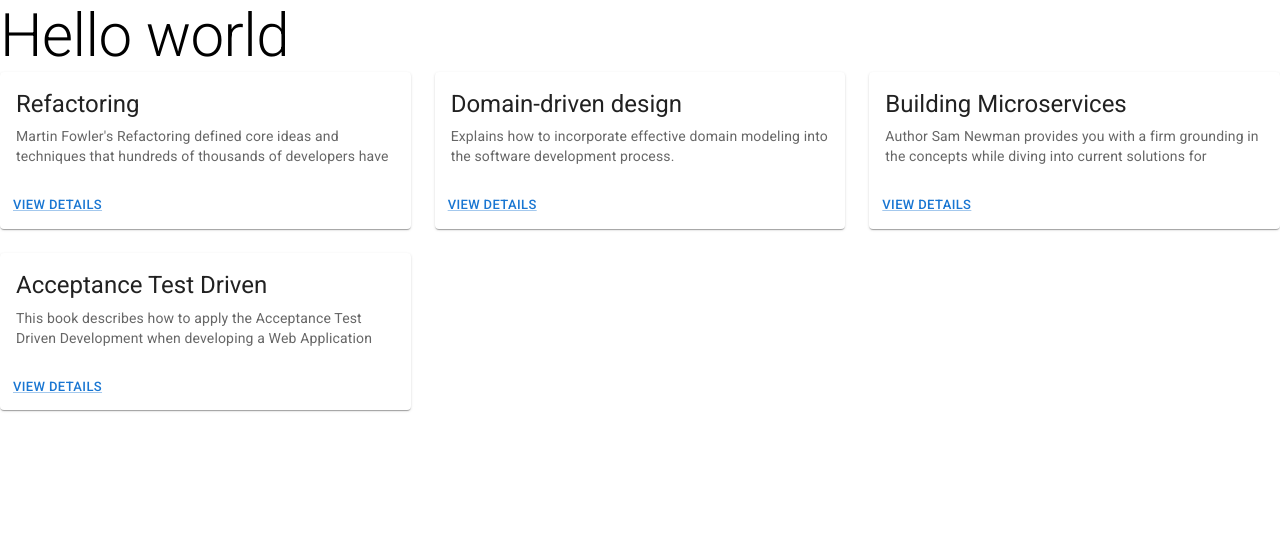
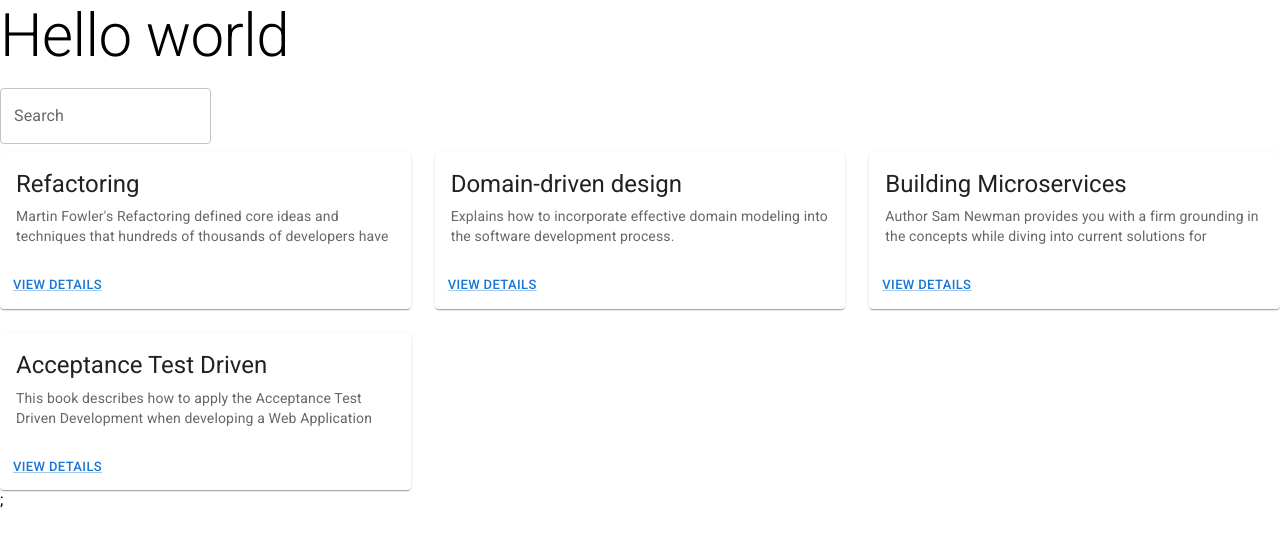
Before and after one commit to francescobilotta/react-test-driven-book-application, a React (Create React App) app: page / in a window 1280 px wide. Shown: the top 546 px of the page. Built offline with nearby package versions, Linux system fonts and the light colour scheme; data requests are answered from the project's data file.

Commit message:
Search Box Implemented

```diff
--- a/package.json
+++ b/package.json
@@ -7,8 +7,6 @@
     "@emotion/styled": "11.10.4",
     "@mui/icons-material": "5.10.6",
     "@mui/material": "5.10.6",
-    "@testing-library/jest-dom": "5.16.5",
-    "@testing-library/user-event": "13.5.0",
     "@types/jest": "27.5.2",
     "@types/node": "16.11.60",
     "@types/react": "18.0.21",
@@ -72,6 +70,8 @@
     "eslint-plugin-react-hooks": "4.6.0",
     "eslint-plugin-simple-import-sort": "8.0.0",
     "eslint-plugin-sort-keys-fix": "1.1.2",
+    "@testing-library/jest-dom": "5.16.5",
+    "@testing-library/user-event": "13.5.0",
     "json-server": "0.17.0",
     "lint-staged": "13.0.3",
     "prettier": "2.7.1",
--- a/src/components/BookListContainer.tsx
+++ b/src/components/BookListContainer.tsx
@@ -1,14 +1,26 @@
-/* eslint-disable @typescript-eslint/no-unused-vars */
-import React from "react";
+import React, { useEffect, useState } from "react";
 
 import { useRemoteService } from "../hooks/useRemoteService";
 import BookList from "./BookList";
+import SearchBox from "./SearchBox";
 
 function BookListContainer() {
-  const { data, loading, error } = useRemoteService(
+  const [term, setTerm] = useState("");
+  const { data, loading, error, setUrl } = useRemoteService(
     "http://localhost:8080/books",
     []
   );
-  return <BookList books={data} error={error} loading={loading} />;
+  useEffect(() => {
+    setUrl(`http://localhost:8080/books?q=${term}`);
+  }, [term]);
+  const onSearch = (
+    event: React.ChangeEvent<HTMLInputElement | HTMLTextAreaElement>
+  ) => setTerm(event.target.value);
+  return (
+    <>
+      <SearchBox term={term} onSearch={onSearch} />
+      <BookList books={data} error={error} loading={loading} />;
+    </>
+  );
 }
 export default BookListContainer;
--- /dev/null
+++ b/src/components/SearchBox.tsx
@@ -0,0 +1,23 @@
+import { TextField } from "@mui/material";
+import React from "react";
+
+type Props = {
+  onSearch: (
+    event: React.ChangeEvent<HTMLInputElement | HTMLTextAreaElement>
+  ) => void;
+  term: string;
+};
+function SearchBox({ term, onSearch }: Props) {
+  return (
+    <TextField
+      data-test="search"
+      label="Search"
+      margin="normal"
+      value={term}
+      variant="outlined"
+      onChange={onSearch}
+    />
+  );
+}
+
+export default SearchBox;
--- a/src/hooks/useRemoteService.ts
+++ b/src/hooks/useRemoteService.ts
@@ -1,8 +1,9 @@
 import axios from "axios";
 import { useEffect, useState } from "react";
 
-export const useRemoteService = (url: string, initial: any) => {
+export const useRemoteService = (initialUrl: string, initial: any) => {
   const [data, setData] = useState(initial);
+  const [url, setUrl] = useState(initialUrl);
   const [loading, setLoading] = useState(false);
   const [error, setError] = useState(false);
   useEffect(() => {
@@ -19,6 +20,6 @@
       }
     };
     fetchBooks();
-  }, []);
-  return { data, error, loading };
+  }, [url]);
+  return { data, error, loading, setUrl };
 };
```
Also changed, not shown: 2 other files (tests, documents, lock files or other folders).
